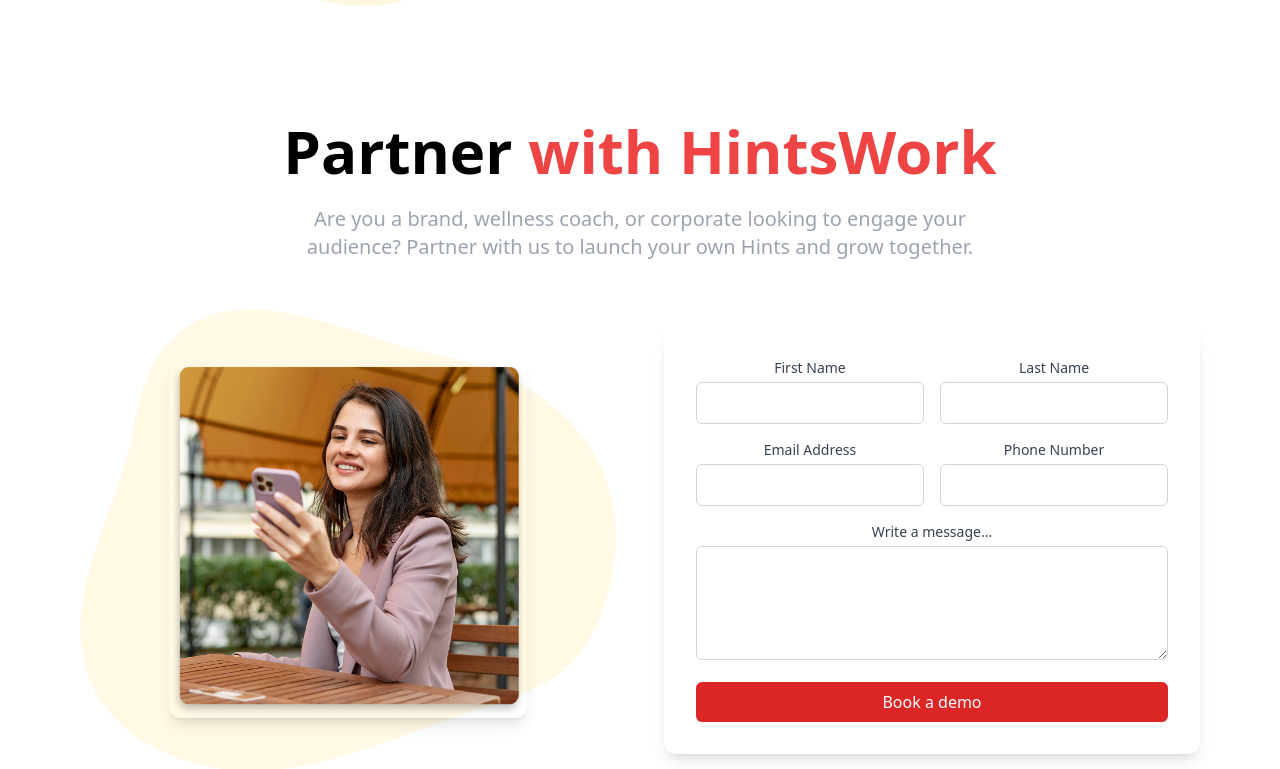
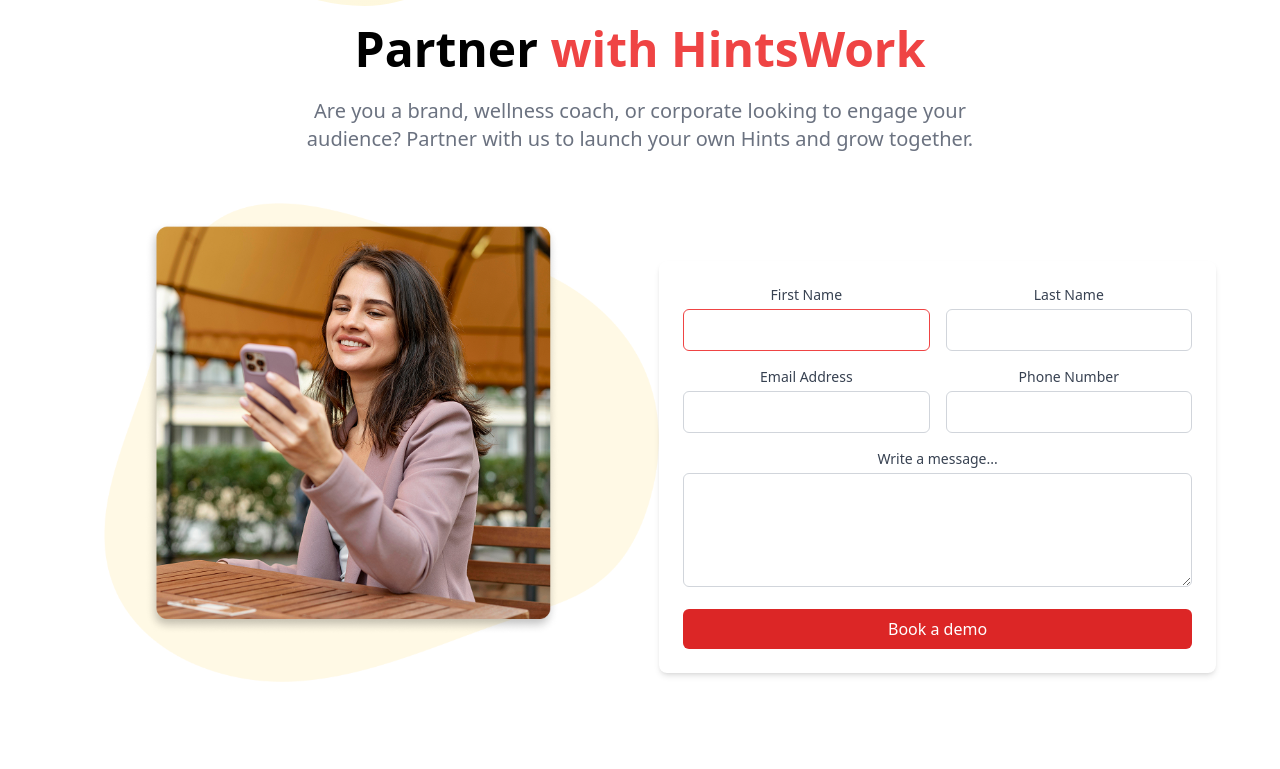
Before and after one commit to TAS3-maker/Hintswork, a React (Create React App) app in the folder hintswork/: page / in a window 1280 px wide. Shown: the part 4543-5312 px from the top of the page. Built offline with nearby package versions, Linux system fonts and the light colour scheme.

Commit message:
Update PartnerWithHints.jsx

```diff
--- a/hintswork/src/main/Landing/components/PartnerWithHints.jsx
+++ b/hintswork/src/main/Landing/components/PartnerWithHints.jsx
@@ -1,44 +1,35 @@
 import React from 'react';
 import imgPartner from '../assets/bgPartner2.png';
 import PartnerImg from '../assets/PartnerImgBg.png';
-
+import {Element} from 'react-scroll'
 const PartnerWithHints = () => {
   return (
-    <div className="text-center mt-24 px-6 md:px-20">
-      <h2 className="text-5xl md:text-6xl font-bold mb-6">
+    <Element name='contactUs'>
+    <div className="text-center px-6  bg-white">
+      <h2 className="text-4xl md:text-5xl font-bold mb-6">
         Partner <span className="text-red-500">with HintsWork</span>
       </h2>
-      <p className="text-gray-400 text-xl font-normal mb-12 max-w-2xl mx-auto">
+
+      <p className="text-gray-500 text-base md:text-xl font-normal mb-10 max-w-2xl mx-auto">
         Are you a brand, wellness coach, or corporate looking to engage your audience?
         Partner with us to launch your own Hints and grow together.
       </p>
 
-      <div className="flex flex-col md:flex-row items-center justify-center gap-12">
-
-        <div className="relative w-full md:w-1/2 flex justify-center items-center">
-          <img
-            src={imgPartner}
-            alt="background"
-            className="w-full max-w-6xl rounded-xl"
-          />
-          <img
-            src={PartnerImg}
-            alt="foreground"
-            className="absolute w-2/3 max-w-lg rounded-xl shadow-lg"
-          />
+      <div className="relative flex flex-col-reverse md:flex-row justify-center items-center max-w-6xl mx-auto">
+        <div className="relative w-full md:w-1/2 h-[300px] md:h-[500px] mb-12 md:ml-10">
+          <img src={imgPartner} alt="" className="absolute inset-0 w-full h-full object-contain " />
+          <img src={PartnerImg} alt="" className="absolute inset-0 w-3/4 h-auto object-contain left-10 top-10 md:-mt-3" />
         </div>
 
-
-        <div className="w-full md:w-1/2">
-   <form className="bg-white shadow-lg rounded-xl p-8 w-full max-w-2xl mx-auto ">
-            <div className="flex gap-4 mb-4">
+        <form className="w-full md:w-1/2 bg-white shadow-md rounded-lg p-6 md:mb-17 z-10">
+          <div className="flex flex-col md:flex-row gap-4 mb-4 ">
             <div className="flex-1">
               <label className="block text-sm font-medium text-gray-700">First Name</label>
               <input
                 type="text"
                 name="firstName"
                 required
-                  className="mt-1 w-full border border-gray-300 rounded-md p-2 focus:outline-none focus:ring-2 focus:ring-red-500"
+                className="mt-1 w-full border border-red-500 rounded-md p-2 focus:outline-none"
               />
             </div>
             <div className="flex-1">
@@ -46,26 +37,27 @@
               <input
                 type="text"
                 name="lastName"
-                  className="mt-1 w-full border border-gray-300 rounded-md p-2 focus:outline-none focus:ring-2 focus:ring-red-500"
+                className="mt-1 w-full border border-gray-300 rounded-md p-2 focus:outline-none"
               />
             </div>
           </div>
 
-            <div className="flex gap-4 mb-4">
+          <div className="flex flex-col md:flex-row gap-4 mb-4">
             <div className="flex-1">
               <label className="block text-sm font-medium text-gray-700">Email Address</label>
               <input
                 type="email"
                 name="email"
-                  className="mt-1 w-full border border-gray-300 rounded-md p-2 focus:outline-none focus:ring-2 focus:ring-red-500"
+                className="mt-1 w-full border border-gray-300 rounded-md p-2 focus:outline-none"
               />
             </div>
+
             <div className="flex-1">
               <label className="block text-sm font-medium text-gray-700">Phone Number</label>
               <input
                 type="tel"
                 name="phone"
-                  className="mt-1 w-full border border-gray-300 rounded-md p-2 focus:outline-none focus:ring-2 focus:ring-red-500"
+                className="mt-1 w-full border border-gray-300 rounded-md p-2 focus:outline-none"
               />
             </div>
           </div>
@@ -75,7 +67,7 @@
             <textarea
               name="message"
               rows="4"
-                className="mt-1 w-full border border-gray-300 rounded-md p-2 focus:outline-none focus:ring-2 focus:ring-red-500"
+              className="mt-1 w-full border border-gray-300 rounded-md p-2 focus:outline-none"
             ></textarea>
           </div>
 
@@ -88,7 +80,8 @@
         </form>
       </div>
     </div>
-    </div>
+    </Element>
+
   );
 };
 
```
Lines whose indentation alone changed are shown as unchanged.
